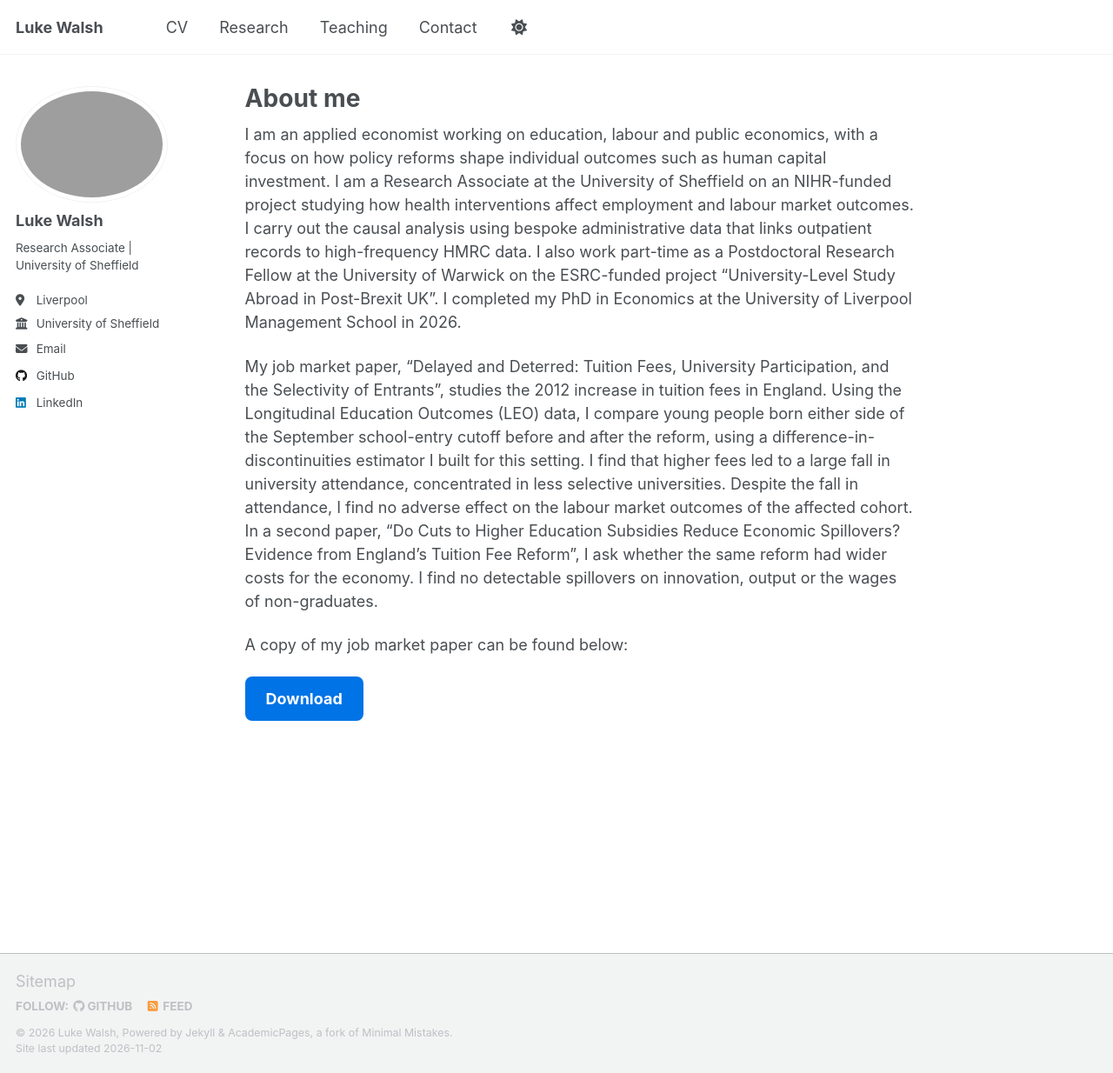
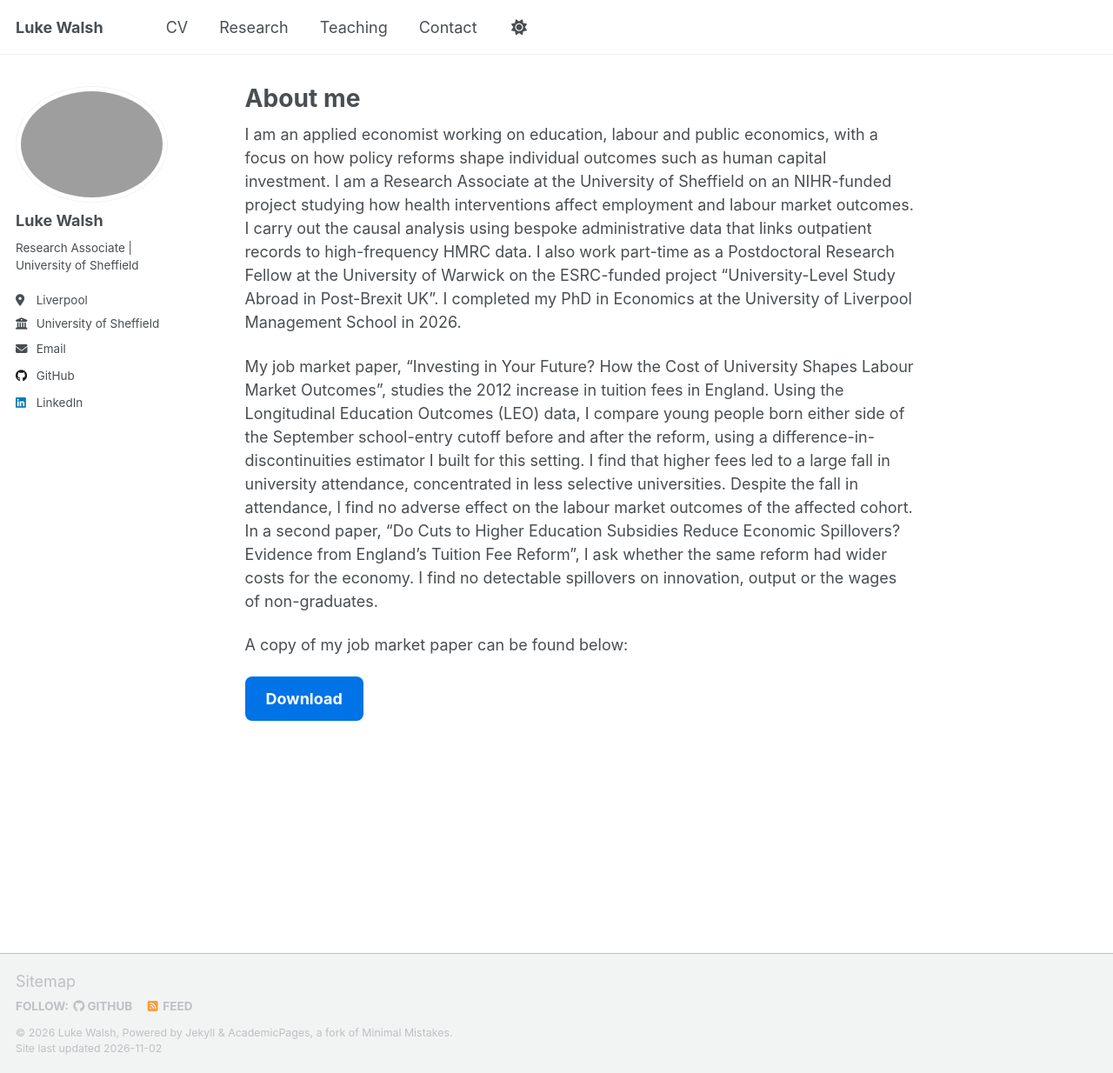
Before and after one commit to LukeWalsh308/LukeWalsh308.github.io, a Jekyll site: the page built from _pages/about.md, in a window 1280 px wide and 1234 px high. Shown: the whole window at 87% size. Built offline with Jekyll 4.4.1, drawn with Linux system fonts in a browser that asks for light colours; a script that is not in the unit is left out.

Commit message:
Update about.md

```diff
--- a/_pages/about.md
+++ b/_pages/about.md
@@ -9,7 +9,7 @@ redirect_from:
 
 I am an applied economist working on education, labour and public economics, with a focus on how policy reforms shape individual outcomes such as human capital investment. I am a Research Associate at the University of Sheffield on an NIHR-funded project studying how health interventions affect employment and labour market outcomes. I carry out the causal analysis using bespoke administrative data that links outpatient records to high-frequency HMRC data. I also work part-time as a Postdoctoral Research Fellow at the University of Warwick on the ESRC-funded project “University-Level Study Abroad in Post-Brexit UK”. I completed my PhD in Economics at the University of Liverpool Management School in 2026.
 
-My job market paper, “Delayed and Deterred: Tuition Fees, University Participation, and the Selectivity of Entrants”, studies the 2012 increase in tuition fees in England. Using the Longitudinal Education Outcomes (LEO) data, I compare young people born either side of the September school-entry cutoff before and after the reform, using a difference-in-discontinuities estimator I built for this setting. I find that higher fees led to a large fall in university attendance, concentrated in less selective universities. Despite the fall in attendance, I find no adverse effect on the labour market outcomes of the affected cohort. In a second paper, “Do Cuts to Higher Education Subsidies Reduce Economic Spillovers? Evidence from England’s Tuition Fee Reform”, I ask whether the same reform had wider costs for the economy. I find no detectable spillovers on innovation, output or the wages of non-graduates.
+My job market paper, “Investing in Your Future? How the Cost of University Shapes Labour Market Outcomes”, studies the 2012 increase in tuition fees in England. Using the Longitudinal Education Outcomes (LEO) data, I compare young people born either side of the September school-entry cutoff before and after the reform, using a difference-in-discontinuities estimator I built for this setting. I find that higher fees led to a large fall in university attendance, concentrated in less selective universities. Despite the fall in attendance, I find no adverse effect on the labour market outcomes of the affected cohort. In a second paper, “Do Cuts to Higher Education Subsidies Reduce Economic Spillovers? Evidence from England’s Tuition Fee Reform”, I ask whether the same reform had wider costs for the economy. I find no detectable spillovers on innovation, output or the wages of non-graduates.
 
 A copy of my job market paper can be found below:
 
```
